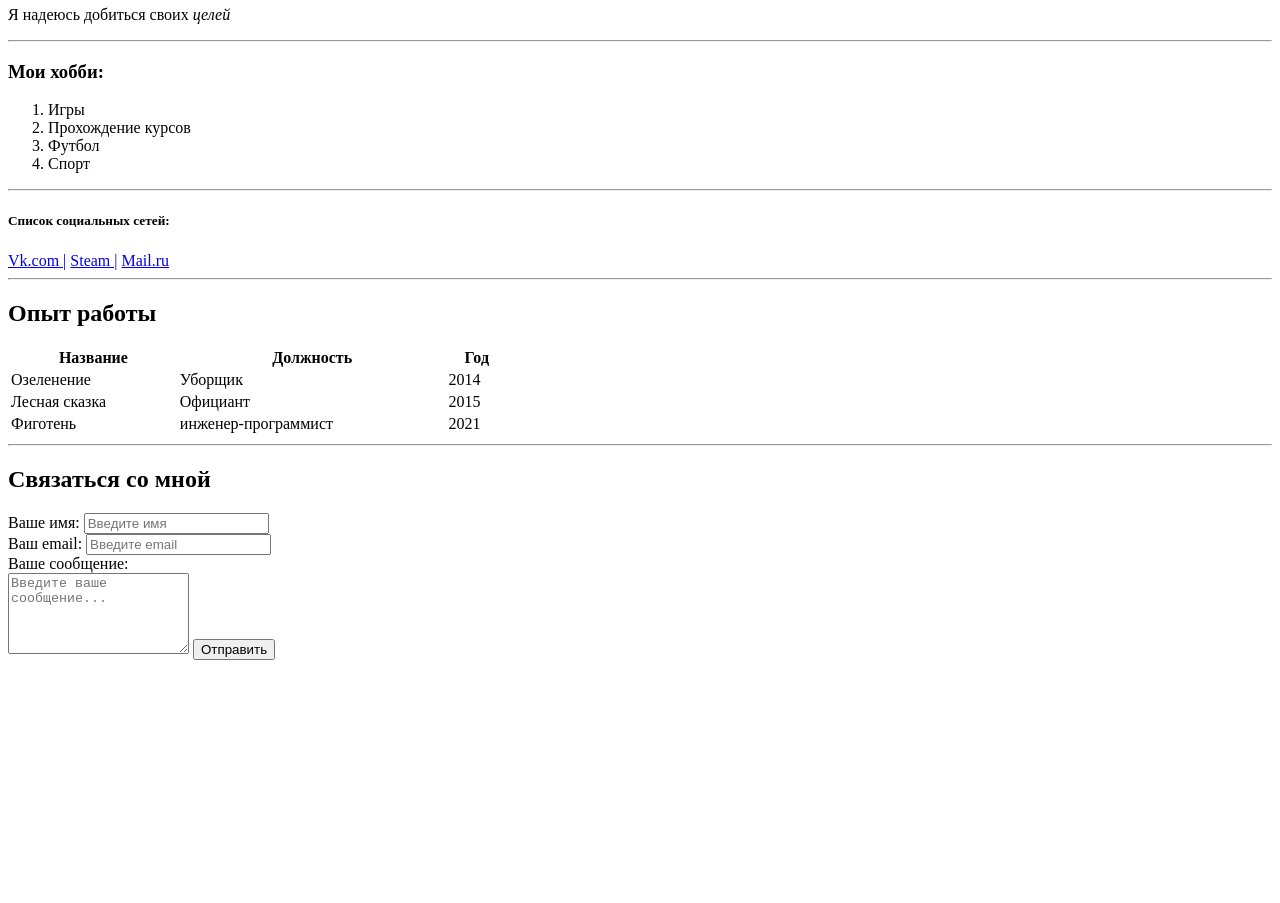
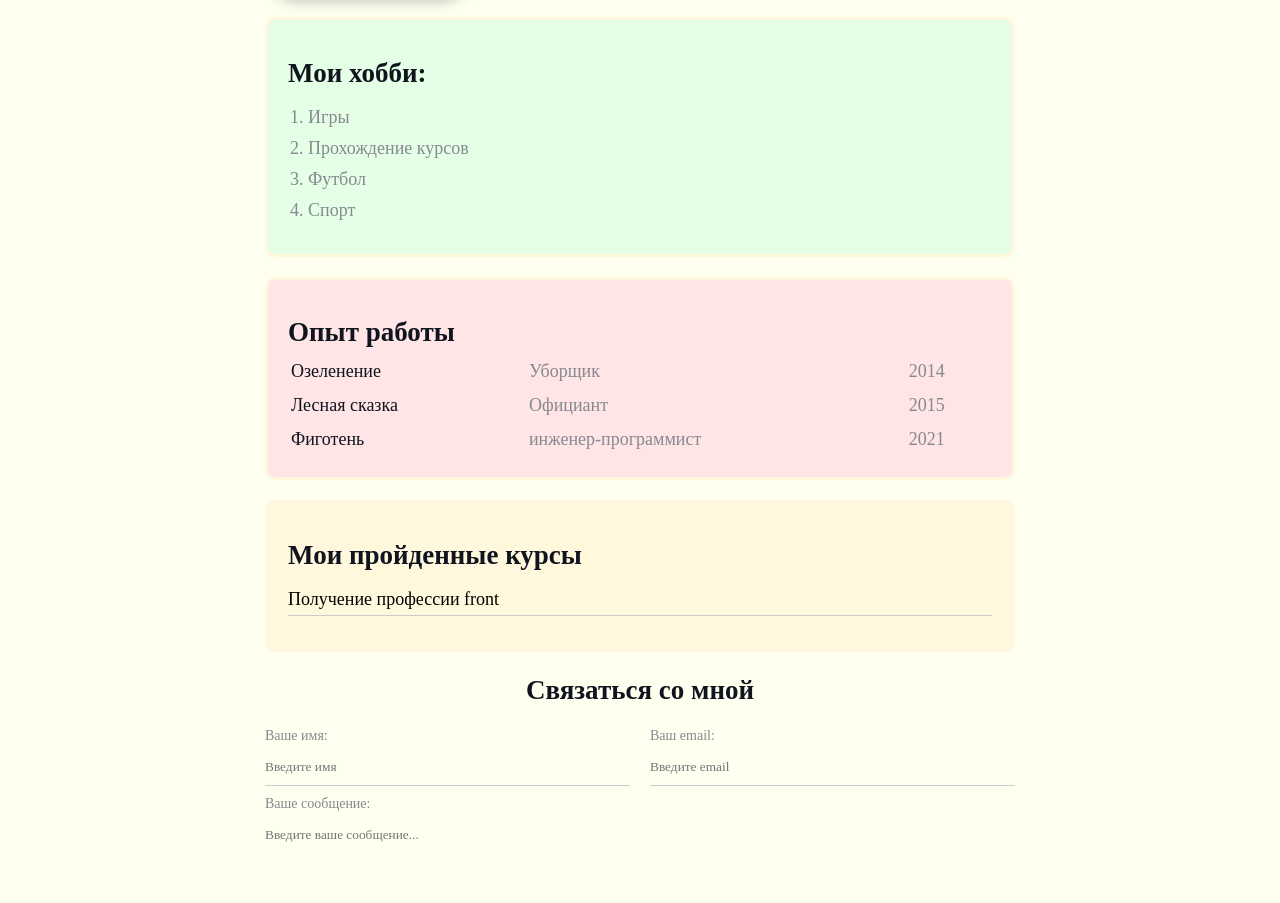
Before and after one commit to Kent-web/resume, a plain HTML site: page index.html in a window 1280 px wide. Shown: the part 270-1173 px from the top of the page. Before the commit the page ends 938 px from the top, so only its background shows below. Drawn offline with Linux system fonts and the light colour scheme.

Commit message:
add styles

```diff
--- a/index.html
+++ b/index.html
@@ -1,6 +1,7 @@
 <!DOCTYPE html>
 <html lang="en">
 <head>
+    <link rel="stylesheet" href="main.css">
     <meta charset="UTF-8">
     <meta http-equiv="X-UA-Compatible" content="IE=edge">
     <meta name="viewport" content="width=device-width, initial-scale=1.0">
@@ -9,33 +10,47 @@
     <title>Kent Resume</title>
 </head>
 <body>
-    <img src="https://sun9-1.userapi.com/impg/6tT0bA1xJQxfMkLgNedxy4cvIi7Cd_OpF1KELA/UzU4Tx6Y1Ks.jpg?size=736x736&quality=95&sign=b6f5417ec5a81189fd7d07f94fb81bb1&type=album" width="200">
+    <div class="container">
+
+        <div class="info">
+
+        <img src="https://sun9-1.userapi.com/impg/6tT0bA1xJQxfMkLgNedxy4cvIi7Cd_OpF1KELA/UzU4Tx6Y1Ks.jpg?size=736x736&quality=95&sign=b6f5417ec5a81189fd7d07f94fb81bb1&type=album" class="photo">
+
+            <div class="info-text">
                 <h1>Kent Kentov</h1>
+
                 <p>Я являюсь учеником курса <strong>"HTML & CSS − это первый шаг, чтобы стать IT-разработчиком" </strong> </p>
                 <p>Я надеюсь добиться своих <em>целей</em></p>
-    <hr>
-    <h3>Мои хобби:</h3>
-    <ol>
+
+
+        <h4>Список социальных сетей:</h4>
+        <a href="https//google.com">Vk.com </a>
+        |
+        <a href="https//google.com">Steam </a>
+        |
+        <a href="https//google.com">Mail.ru</a>
+    </div>
+</div>
+    <div class="card bg-green">
+        <h2>Мои хобби:</h2>
+            <ol class="list">
                 <li>Игры</li>
                 <li>Прохождение курсов</li>
                 <li>Футбол</li>
                 <li>Спорт</li>
             </ol>
-    <hr>
-    <h5>Список социальных сетей:</h5>
-    <a href="https//google.com">Vk.com |</a>
-    <a href="https//google.com">Steam |</a>
-    <a href="https//google.com">Mail.ru</a>
-    <hr>
+    </div>
+
+    <div class="card bg-red ">
         <h2>Опыт работы</h2>
-    <table width="500">
-        <thead>
+            <table class="work" >
+                <!-- <thead>
                     <tr>
                         <th>Название</th>
                         <th>Должность</th>
                         <th>Год</th>
                     </tr>
-        </thead>
+                </thead> -->
                 <tbody>
                     <tr>
                         <td>Озеленение</td>
@@ -54,23 +69,36 @@
                     </tr>
                 </tbody>
             </table>
-    <hr>
+    </div>
+
+    <div class="card bg-msg">
+        <h2>Мои пройденные курсы</h2>
+        <ul class="link-list">
+            <li>
+                <a href="#">Получение профессии front</a>
+            </li>
+        </ul>
+    </div>
+
+            <form action="/" class="form">
             <h2>Связаться со мной</h2>
-    <form>
-    <div>
+                <div class="msg-row">
+                    <div class="msg">
                         <label>Ваше имя: </label>
                         <input type="text" placeholder="Введите имя">
                     </div>
-    <div>
+                    <div class="msg">
                         <label>Ваш email: </label>
                         <input type="text" placeholder="Введите email">
                     </div>
-    <div>
+                </div>
+                    <div class="msg">
                         <label for="message">Ваше сообщение: </label>
-        <br>
                         <textarea placeholder="Введите ваше сообщение..." cols="20" rows="5"></textarea>
-        <input type="submit" value="Отправить">
+                        <input class="btn" type="submit" value="Отправить">
                     </div>
                 </form>
+            </div>
+
 </body>
 </html>
--- /dev/null
+++ b/main.css
@@ -0,0 +1,193 @@
+@import url('https://fonts.googleapis.com/css2?family=Montserrat:wght@100&family=Roboto&display=swap');
+
+body {
+    font-family: 'Roboto' sans-serif;
+    font-size: 18px;
+    font-weight: normal;
+    color:  #0f141e;
+    background: #FFFFF0;
+}
+a {
+    color: #000;
+    text-decoration: none;
+  }
+
+  a:hover {
+    text-decoration: underline;
+  }
+
+  a:active {
+    color: blue;
+  }
+
+  a:visited {
+    color: grey;
+  }
+
+  .container {
+    max-width: 750px;
+    margin: auto;
+    padding-top: 30px;
+  }
+
+  .photo {
+    width: 200px;
+    border-radius: 28px;
+    box-shadow: 4px 4px 14px rgba(0, 0, 0, .25);
+  }
+
+  .info {
+    margin-bottom: 20px;
+    display: flex;
+  }
+
+  .info-text {
+    margin-left: 40px;
+  }
+
+  .info-text p {
+    font-style: italic;
+    font-weight: bold;
+    color: #86898f;
+    margin: 0;
+  }
+
+  .info-text h4 {
+    margin-bottom: 10px;
+  }
+
+  @media (max-width: 650px) {
+    .info {
+      display: block;
+      text-align: center;
+    }
+  }
+.card{
+    border: 3px solid #FFF8DC;
+    border-radius: 10px;
+    padding: 15px 20px;
+    margin-bottom: 20px;
+}
+
+.card h2{
+    margin-bottom: 10px;
+}
+
+.bg-yellow{
+    background: #fff9dc;
+}
+.bg-red{
+    background: #ffe5e5;
+    /* padding-top: 0px;
+    padding: 20px 40px 20px 40px;
+    margin: 0; */
+}
+.bg-green{
+    background: #e5ffe7;
+}
+.bg-msg{
+    background: #FFF8DC ;
+}
+
+
+.btn{
+    background: rgb(0, 0, 0);
+    padding: 10px 15px;
+    color: #fff;
+    border: none;
+    cursor: pointer;
+    border-radius: 8px;
+    font-family: inherit;
+}
+.btn:hover{
+    opacity: 0.8;
+    color: #DAA520;
+}
+
+.list{
+    padding:0 20px ;
+}
+
+.list li{
+    color:#86898f;
+    margin-bottom: 10px;
+}
+.link-list{
+    list-style: none;
+    padding: 0%;
+}
+
+.link-list li{
+    margin-bottom: 10px;
+    border-bottom: 1px solid #ccc;
+    padding-bottom: 5px;
+}
+
+.work{
+    width: 100%;
+}
+.work td{
+    padding-bottom: 10px;
+}
+
+.work td:nth-child(2),.work td:nth-child(3) {
+    color:#86898f;
+}
+
+
+.form h2{
+    text-align: center;
+}
+
+.msg-row{
+    margin-bottom: 10px;
+    display: flex;
+}
+.msg-row .msg{
+
+    margin-right: 20px;
+    width: 50%;
+    /* width: calc(50%-20px); */
+    /* display: inline-block; */
+}
+
+.msg-row .msg:last-child{
+    margin-right: 0;
+}
+@media (max-width:650px) {
+    .msg-row{
+    display: block;
+    }
+    .msg-row .msg{
+        width: 100%;
+        margin-right: 0;
+        margin-bottom: 10px;
+    }
+}
+.msg label{
+    display: block;
+    font-size: 14px;
+    color: #86898f;
+}
+.msg input,.msg textarea{
+    width: 100%;
+    box-sizing: border-box;
+    border: none;
+    background: transparent;
+    border-bottom: 1px solid #ccc;
+    color: #000;
+    padding: 15px 0 10px;
+    outline: none;
+    font-family: inherit;
+}
+
+
+
+/* .work{
+    text-align: left;
+}
+.work tr:hover{
+    background: grey;
+}
+
+.table */
```
Lines whose indentation alone changed are shown as unchanged.
